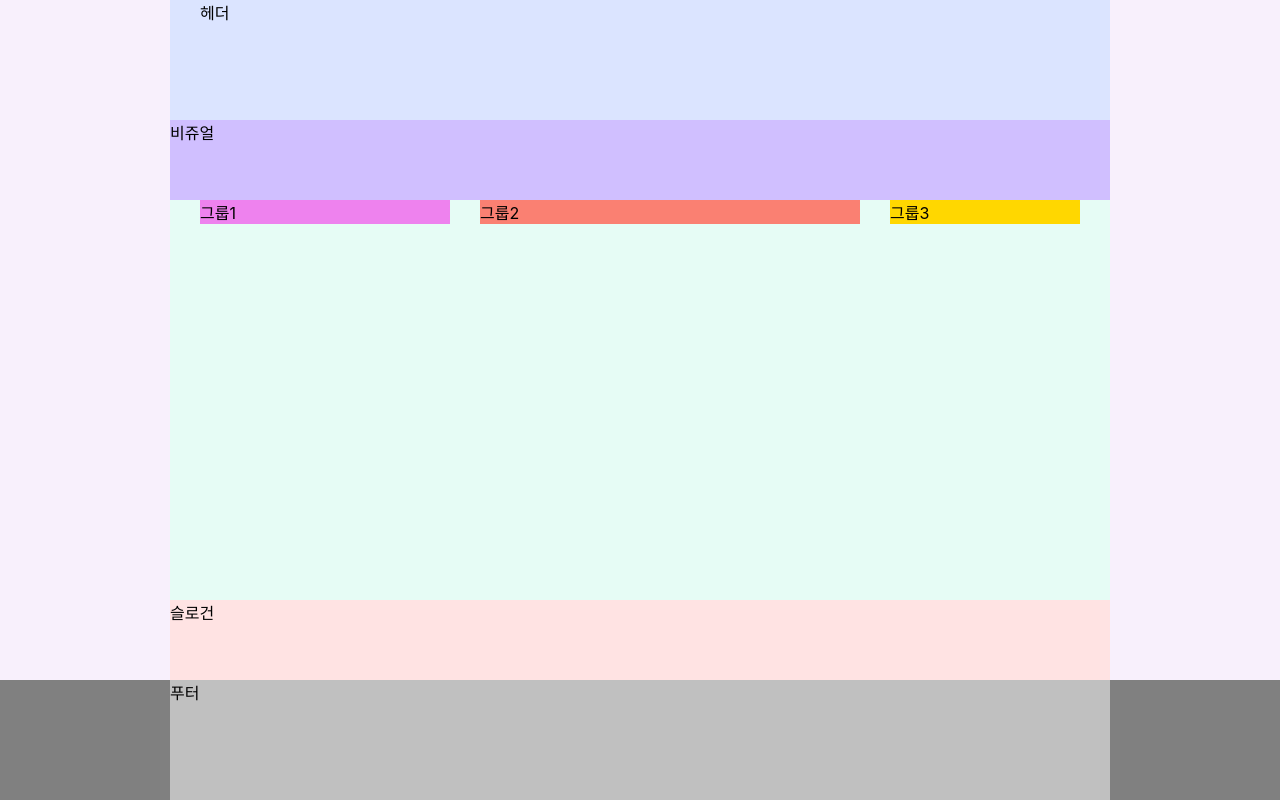
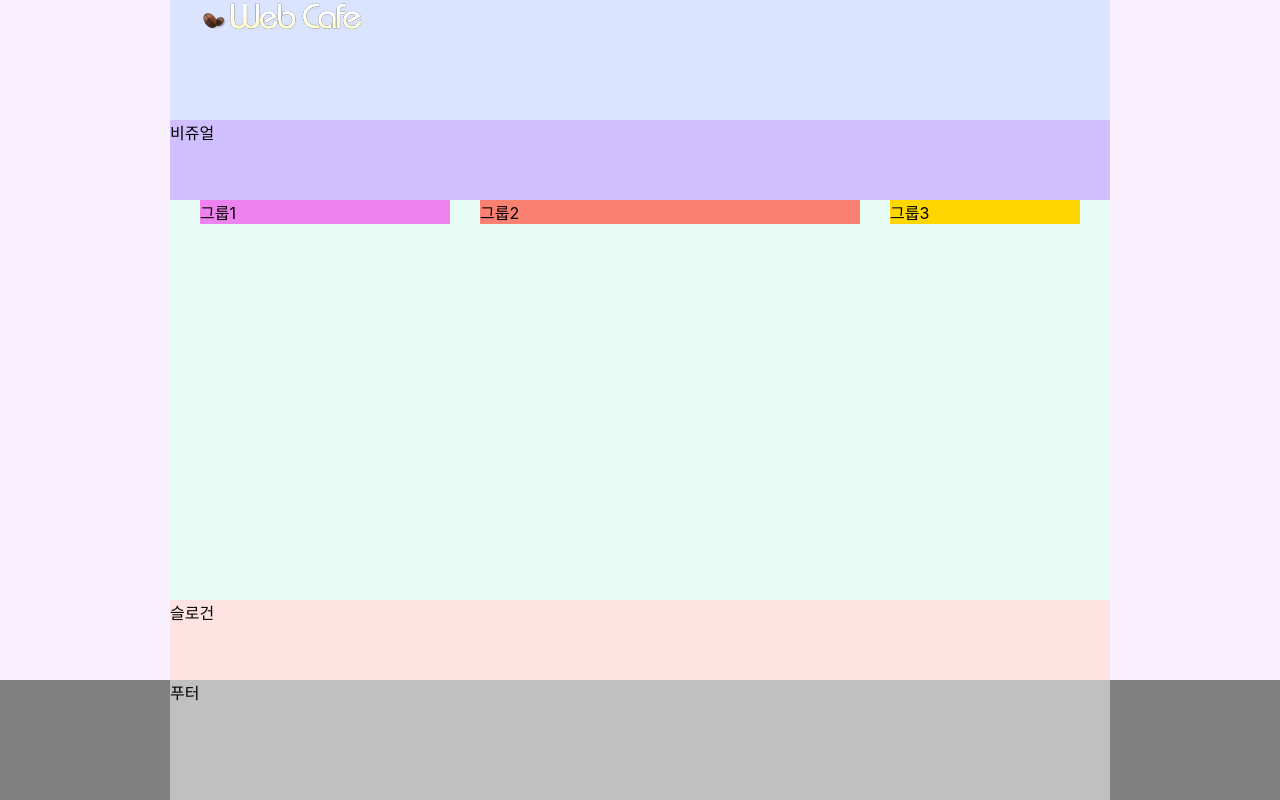
Before and after one commit to lulla-by/HTML5, a website: page index.html in a window 1280 px wide. Drawn offline with Linux system fonts and the light colour scheme; a web font is replaced by a local one.

Commit message:
로고 마크업

```diff
--- a/index.html
+++ b/index.html
@@ -11,7 +11,13 @@
 </head>
 
 <body>
-<header class="header">헤더</header>
+<header class="header">
+  <h1 class="logo">
+    <a href="./index-complete.html">
+      <img src="./assets/logo.png" alt="" />
+    </a>
+  </h1>
+</header>
 <div class="visual">비쥬얼</div>
 <main class="main">
   <div class="group group1">그룹1</div>
```
